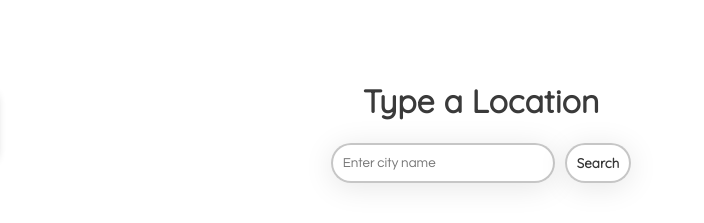
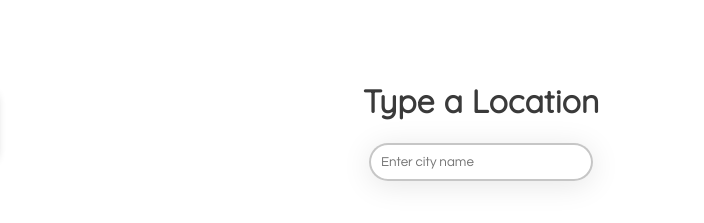
Before and after one commit to fernandorodriguezrada/weather-app-project, a plain HTML site: page index.html in a window 1280 px wide. Shown: the top 223 px of the page, 159-863 px from the left. Drawn offline with Linux system fonts and the light colour scheme.

Commit message:
first commit

```diff
--- a/css/forecast.css
+++ b/css/forecast.css
@@ -107,7 +107,9 @@ p {
   .card {
     width: 65px;
   }
-
+  .card:nth-last-child(7) {
+    grid-area: 4/1/4/4;
+  }
   .card img {
     margin-left: 0;
   }
--- a/css/search.css
+++ b/css/search.css
@@ -6,26 +6,6 @@
 
 #city {
   width: 200px;
-}
-
-#search {
-  border-radius: 20px;
-  background-color: #ffffffb2;
-  box-shadow: 0 4px 30px rgba(0, 0, 0, 0.1);
-  backdrop-filter: blur(5px);
-  -webkit-backdrop-filter: blur(5px);
-  border: 1px solid rgba(255, 255, 255, 0.3);
-  color: #363636;
-  padding: 10px;
-  border: none;
-  cursor: pointer;
-  margin-left: 10px;
-  font-family: "Quicksand", sans-serif;
-  font-weight: bold;
-  transition: all ease 0.2s;
-  outline-color: #36363685;
-  border: solid rgba(179, 179, 179, 0.747);
-  border-width: 2px;
 }
 
 #search:hover {
@@ -69,9 +49,6 @@ input {
     margin: 20px;
   }
 
-  #search {
-    display: none;
-  }
   .search-bar {
     padding-bottom: 0;
   }
--- a/index.html
+++ b/index.html
@@ -24,7 +24,6 @@
             placeholder="Enter city name"
             style="font-family: 'Questrial', sans-serif"
           />
-          <button id="search">Search</button>
         </div>
       </div>
       <div class="search-emoji">
--- a/script.js
+++ b/script.js
@@ -7,7 +7,7 @@ const searchEmoji = document.querySelector(".search-emoji");
 forecastSection.style.display = "none";
 
 cityInput.addEventListener("keyup", async (event) => {
-  if (event.keyCode === 13) {
+  if (event.keyCode === 13)  {
     const city = cityInput.value;
 
     forecastSection.innerHTML = "";
@@ -90,9 +90,6 @@ darkModeButton.addEventListener("click", () => {
       element.style.color = isDarkMode ? "#dddcdc" : "#585858";
     });
 
-  document.querySelectorAll("#city, #search").forEach((element) => {
-    element.style.border = "0 transparent";
-  });
 
   const darkModeButtonText = document.querySelector(".dark-mode-button");
   darkModeButtonText.textContent = isDarkMode ? "Light Mode" : "Dark Mode";
```
